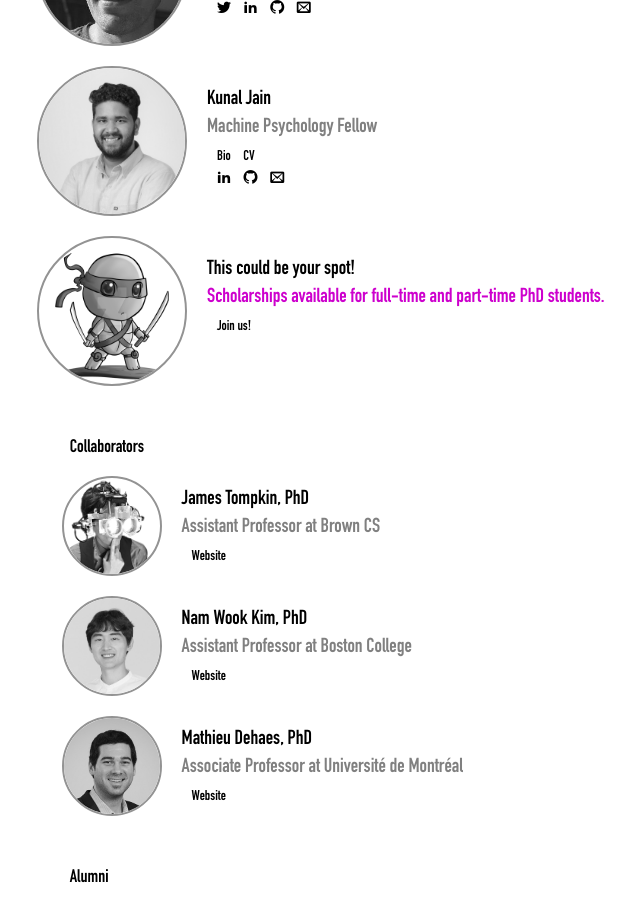
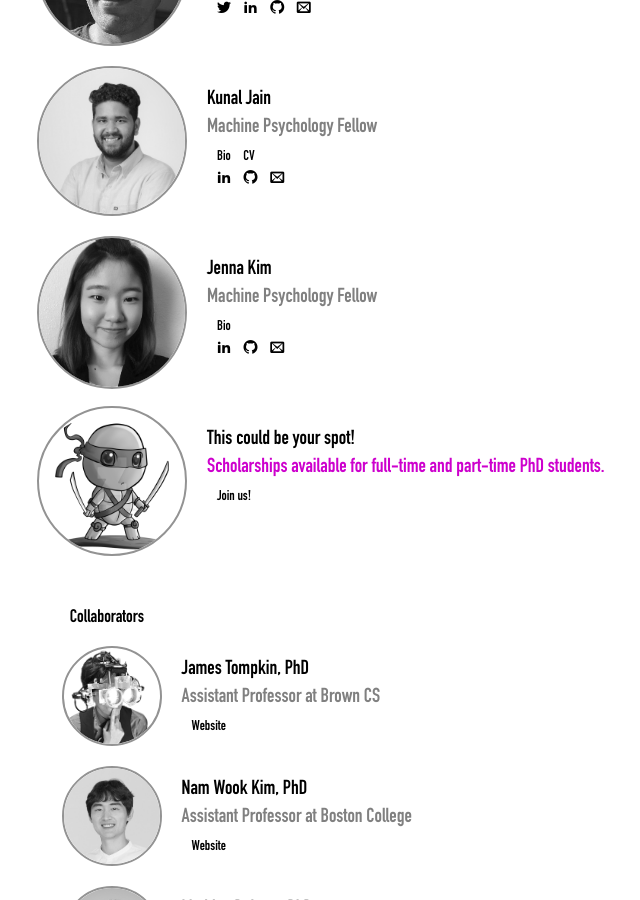
Before and after one commit to mpsych/mpsych.org, a Jekyll site: the page built from people.md, in a window 1280 px wide and 900 px high, scrolled down 1334 px. Shown: the whole window, without its empty margins (275-915 px from the left). Built offline with Jekyll 4.4.1, drawn with Linux system fonts in a browser that asks for light colours; some web fonts are replaced.

Commit message:
Add Jenna's PR

```diff
--- a/people.md
+++ b/people.md
@@ -128,6 +128,22 @@ permalink: /people
       <a href="https://www.linkedin.com/in/jainkhere/" target="_blank"><span class="icon-linkedin2 tooltip"><span class="tooltiptext">LinkedIn</span></span></a>
       <a href="https://github.com/jainkhere" target="_blank"><span class="icon-github tooltip"><span class="tooltiptext">GitHub</span></span></a>
       <a href="mailto:kunal.jain001@umb.edu" target="_blank"><span class="icon-email tooltip"><span class="tooltiptext">E-Mail</span></span></a>
+    </div>
+  </div>
+</div>
+
+<div class="person">
+  <img src="/people/kim.jpg">
+  <div class="caption">
+    Jenna Kim<br>
+    <span class="role">Machine Psychology Fellow</span><br>
+    <span class="links">
+      <a class="cleanlink" href="/people/Kim/bio.txt">Bio</a>
+    </span><br>
+    <div class="icons gray" style="font-size:14px;margin-left:10px">
+      <a href="https://www.linkedin.com/in/jenna-kim-931985106/" target="_blank"><span class="icon-linkedin2 tooltip"><span class="tooltiptext">LinkedIn</span></span></a>
+      <a href="https://github.com/jiehyunjkim" target="_blank"><span class="icon-github tooltip"><span class="tooltiptext">GitHub</span></span></a>
+      <a href="mailto:JieHyun.Kim001@umb.edu" target="_blank"><span class="icon-email tooltip"><span class="tooltiptext">E-Mail</span></span></a>
     </div>
   </div>
 </div>
--- /dev/null
+++ b/people/kim/bio.txt
@@ -0,0 +1 @@
+Jenna is a PhD student in Computer Science at the University of Massachusetts Boston. Jenna joined the Machine Psychology lab in the year of 2022. She holds a MS in Business Analytics from University of Massachusetts Boston and BS in Marketing from University of Nebraska at Kearney. Before joining the Machine Psychology lab, Jenna research on emotion recognition of virtual humans with different genders, races, and ages.
```
Also changed, not shown: Gemfile.lock (added), people/kim.jpg (added), 2 other files.
